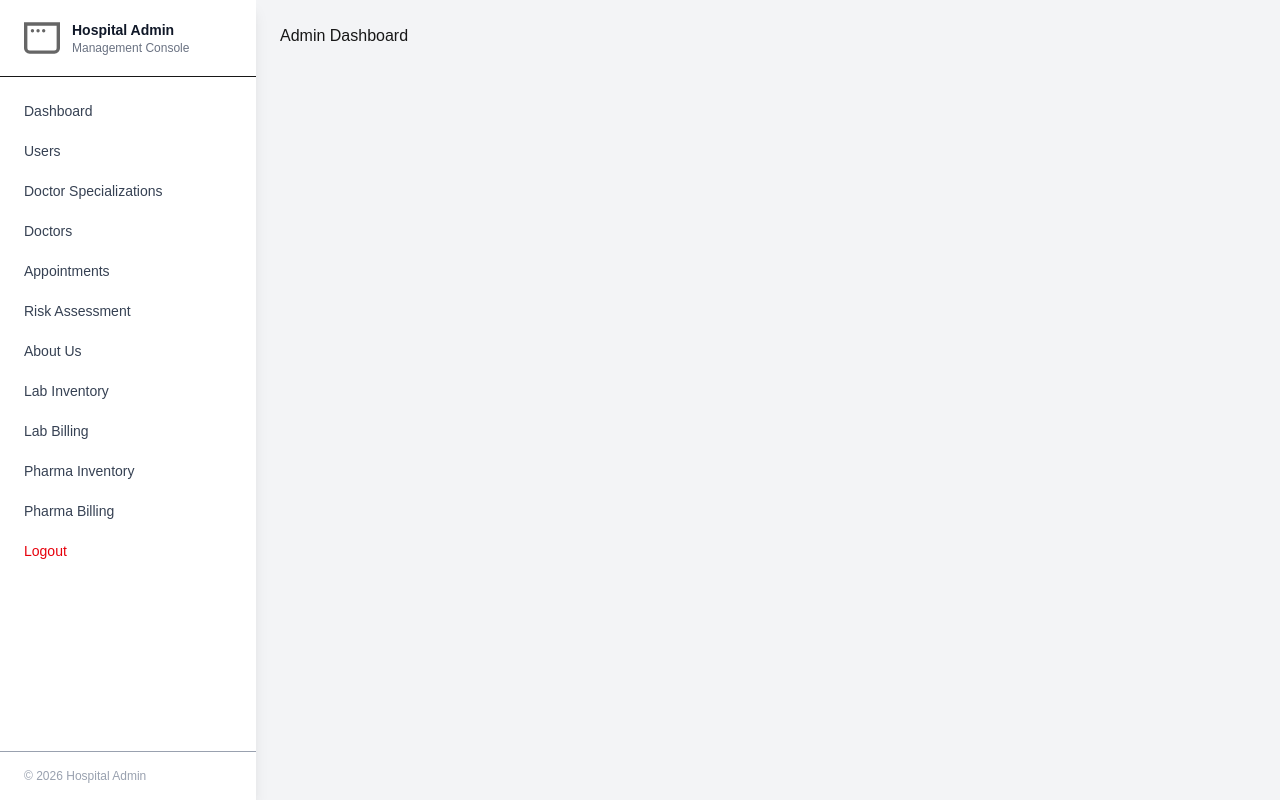
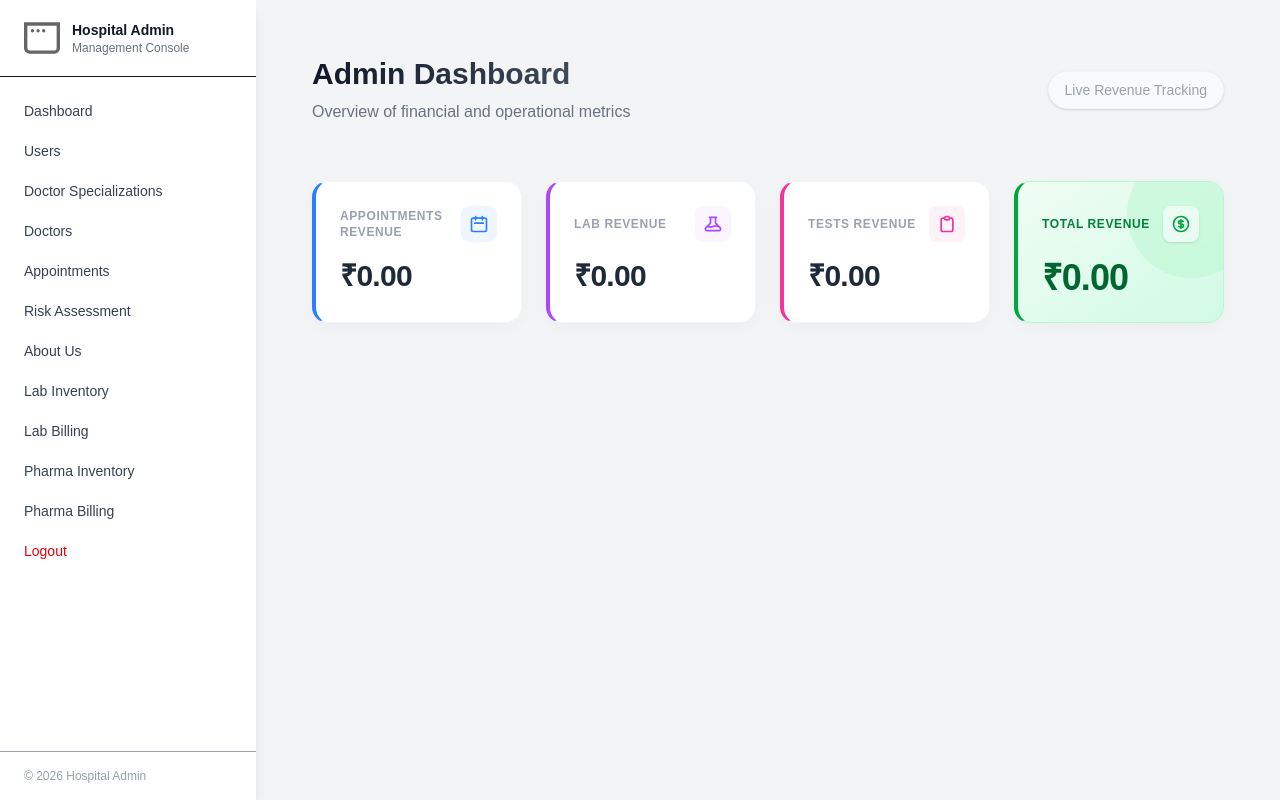
Before and after one commit to ravviraju/nextapp, a Next.js app: page /admin/dashboard in a window 1280 px wide. Built offline with nearby package versions, Linux system fonts and the light colour scheme; no server answers; the database is empty.

Commit message:
revenues dashboard admin side

```diff
--- a/app/admin/dashboard/page.js
+++ b/app/admin/dashboard/page.js
@@ -1,3 +1,130 @@
+"use client";
+
+import { useEffect, useState } from "react";
+import Head from "next/head";
+
 export default function Dashboard() {
-  return <h1>Admin Dashboard</h1>;
+  const [stats, setStats] = useState(null);
+  const [loading, setLoading] = useState(true);
+  const [error, setError] = useState(null);
+
+  useEffect(() => {
+    async function fetchStats() {
+      try {
+        const res = await fetch("/api/admin-dashboard-stats");
+        if (!res.ok) throw new Error("Failed to fetch dashboard stats");
+        const data = await res.json();
+        setStats(data);
+      } catch (err) {
+        setError(err.message);
+      } finally {
+        setLoading(false);
+      }
+    }
+    fetchStats();
+  }, []);
+
+  if (loading) {
+    return (
+      <div className="flex h-[80vh] items-center justify-center">
+        <div className="text-xl font-medium text-gray-500 animate-pulse">Loading dashboard...</div>
+      </div>
+    );
+  }
+
+  if (error) {
+    return (
+      <div className="flex h-[80vh] items-center justify-center">
+        <div className="text-xl font-medium text-red-500 bg-red-50 p-6 rounded-lg shadow-sm border border-red-100">
+          Error: {error}
+        </div>
+      </div>
+    );
+  }
+
+  return (
+    <>
+      <Head>
+        <title>Admin Dashboard | Revenue Analytics</title>
+        <meta name="description" content="Overview of appointments, labs, tests and total revenue" />
+      </Head>
+
+      <div className="p-8 max-w-7xl mx-auto space-y-8 animate-in fade-in duration-500 slide-in-from-bottom-4">
+        <header className="flex flex-col md:flex-row md:items-center md:justify-between pb-6 border-b border-gray-100">
+          <div>
+            <h1 className="text-3xl font-bold bg-clip-text text-transparent bg-gradient-to-r from-gray-900 to-gray-600">
+              Admin Dashboard
+            </h1>
+            <p className="text-gray-500 mt-2">Overview of financial and operational metrics</p>
+          </div>
+          <div className="mt-4 md:mt-0 text-sm text-gray-400 bg-gray-50 px-4 py-2 rounded-full border border-gray-100 shadow-sm">
+            Live Revenue Tracking
+          </div>
+        </header>
+
+        <div className="grid grid-cols-1 md:grid-cols-2 lg:grid-cols-4 gap-6">
+          {/* Appointments Revenue */}
+          <div className="bg-white p-6 rounded-2xl shadow-[0_4px_20px_-4px_rgba(0,0,0,0.05)] border border-gray-100 border-l-4 border-l-blue-500 transform transition-all duration-300 hover:-translate-y-1 hover:shadow-[0_8px_30px_-4px_rgba(0,0,0,0.1)] group">
+            <div className="flex items-center justify-between">
+              <h2 className="text-xs font-bold text-gray-400 uppercase tracking-wider group-hover:text-blue-500 transition-colors">Appointments Revenue</h2>
+              <div className="p-2 bg-blue-50 rounded-lg text-blue-500">
+                <svg xmlns="http://www.w3.org/-2000/svg" className="h-5 w-5" fill="none" viewBox="0 0 24 24" stroke="currentColor">
+                  <path strokeLinecap="round" strokeLinejoin="round" strokeWidth={2} d="M8 7V3m8 4V3m-9 8h10M5 21h14a2 2 0 002-2V7a2 2 0 00-2-2H5a2 2 0 00-2 2v12a2 2 0 002 2z" />
+                </svg>
+              </div>
+            </div>
+            <p className="mt-4 text-3xl font-extrabold text-gray-800 tracking-tight">
+              ₹{stats?.appointmentsRevenue?.toLocaleString(undefined, { minimumFractionDigits: 2, maximumFractionDigits: 2 }) || '0.00'}
+            </p>
+          </div>
+
+          {/* Lab Revenue */}
+          <div className="bg-white p-6 rounded-2xl shadow-[0_4px_20px_-4px_rgba(0,0,0,0.05)] border border-gray-100 border-l-4 border-l-purple-500 transform transition-all duration-300 hover:-translate-y-1 hover:shadow-[0_8px_30px_-4px_rgba(0,0,0,0.1)] group">
+            <div className="flex items-center justify-between">
+              <h2 className="text-xs font-bold text-gray-400 uppercase tracking-wider group-hover:text-purple-500 transition-colors">Lab Revenue</h2>
+              <div className="p-2 bg-purple-50 rounded-lg text-purple-500">
+                <svg xmlns="http://www.w3.org/-2000/svg" className="h-5 w-5" fill="none" viewBox="0 0 24 24" stroke="currentColor">
+                  <path strokeLinecap="round" strokeLinejoin="round" strokeWidth={2} d="M19.428 15.428a2 2 0 00-1.022-.547l-2.387-.477a6 6 0 00-3.86.517l-.318.158a6 6 0 01-3.86.517L6.05 15.21a2 2 0 00-1.806.547M8 4h8l-1 1v5.172a2 2 0 00.586 1.414l5 5c1.26 1.26.367 3.414-1.415 3.414H4.828c-1.782 0-2.674-2.154-1.414-3.414l5-5A2 2 0 009 10.172V5L8 4z" />
+                </svg>
+              </div>
+            </div>
+            <p className="mt-4 text-3xl font-extrabold text-gray-800 tracking-tight">
+              ₹{stats?.labRevenue?.toLocaleString(undefined, { minimumFractionDigits: 2, maximumFractionDigits: 2 }) || '0.00'}
+            </p>
+          </div>
+
+          {/* Tests Revenue */}
+          <div className="bg-white p-6 rounded-2xl shadow-[0_4px_20px_-4px_rgba(0,0,0,0.05)] border border-gray-100 border-l-4 border-l-pink-500 transform transition-all duration-300 hover:-translate-y-1 hover:shadow-[0_8px_30px_-4px_rgba(0,0,0,0.1)] group">
+            <div className="flex items-center justify-between">
+              <h2 className="text-xs font-bold text-gray-400 uppercase tracking-wider group-hover:text-pink-500 transition-colors">Tests Revenue</h2>
+              <div className="p-2 bg-pink-50 rounded-lg text-pink-500">
+                <svg xmlns="http://www.w3.org/-2000/svg" className="h-5 w-5" fill="none" viewBox="0 0 24 24" stroke="currentColor">
+                  <path strokeLinecap="round" strokeLinejoin="round" strokeWidth={2} d="M9 5H7a2 2 0 00-2 2v12a2 2 0 002 2h10a2 2 0 002-2V7a2 2 0 00-2-2h-2M9 5a2 2 0 002 2h2a2 2 0 002-2M9 5a2 2 0 012-2h2a2 2 0 012 2" />
+                </svg>
+              </div>
+            </div>
+            <p className="mt-4 text-3xl font-extrabold text-gray-800 tracking-tight">
+              ₹{stats?.testsRevenue?.toLocaleString(undefined, { minimumFractionDigits: 2, maximumFractionDigits: 2 }) || '0.00'}
+            </p>
+          </div>
+
+          {/* Total Revenue */}
+          <div className="bg-gradient-to-br from-green-50 to-emerald-100 p-6 rounded-2xl shadow-[0_4px_20px_-4px_rgba(0,0,0,0.05)] border border-green-200 border-l-4 border-l-green-600 transform transition-all duration-300 hover:-translate-y-1 hover:shadow-[0_8px_30px_-4px_rgba(0,0,0,0.15)] group relative overflow-hidden">
+            <div className="absolute top-0 right-0 -mr-8 -mt-8 w-32 h-32 rounded-full bg-green-200 opacity-50 transition-transform group-hover:scale-110 duration-500"></div>
+            <div className="flex items-center justify-between relative z-10">
+              <h2 className="text-xs font-bold text-green-700 uppercase tracking-wider">Total Revenue</h2>
+              <div className="p-2 bg-white/60 rounded-lg text-green-600 shadow-sm">
+                <svg xmlns="http://www.w3.org/-2000/svg" className="h-5 w-5" fill="none" viewBox="0 0 24 24" stroke="currentColor">
+                  <path strokeLinecap="round" strokeLinejoin="round" strokeWidth={2} d="M12 8c-1.657 0-3 .895-3 2s1.343 2 3 2 3 .895 3 2-1.343 2-3 2m0-8c1.11 0 2.08.402 2.599 1M12 8V7m0 1v8m0 0v1m0-1c-1.11 0-2.08-.402-2.599-1M21 12a9 9 0 11-18 0 9 9 0 0118 0z" />
+                </svg>
+              </div>
+            </div>
+            <p className="mt-4 text-4xl font-black text-green-800 tracking-tight relative z-10">
+              ₹{stats?.totalRevenue?.toLocaleString(undefined, { minimumFractionDigits: 2, maximumFractionDigits: 2 }) || '0.00'}
+            </p>
+          </div>
+        </div>
+      </div>
+    </>
+  );
 }
--- /dev/null
+++ b/app/api/admin-dashboard-stats/route.js
@@ -0,0 +1,43 @@
+import { NextResponse } from "next/server";
+import clientPromise from "@/lib/mongodb";
+
+export async function GET() {
+  try {
+    const client = await clientPromise;
+    const db = client.db();
+
+    const appointmentsAgg = await db.collection("appointments").aggregate([
+      { $group: { _id: null, total: { $sum: { $toDouble: "$fee" } } } }
+    ]).toArray();
+
+    const labBillsAgg = await db.collection("labBills").aggregate([
+      { $group: { _id: null, total: { $sum: { $toDouble: "$total" } } } }
+    ]).toArray();
+
+    const pharmaBillsAgg = await db.collection("pharmaBills").aggregate([
+      { $group: { _id: null, total: { $sum: { $toDouble: "$total" } } } }
+    ]).toArray();
+
+    const apptsRevenue = appointmentsAgg.length > 0 ? appointmentsAgg[0].total : 0;
+    const labRevenue = labBillsAgg.length > 0 ? labBillsAgg[0].total : 0;
+    const pharmaRevenue = pharmaBillsAgg.length > 0 ? pharmaBillsAgg[0].total : 0;
+    // To accommodate "tests revenue", we map lab bills since labs conduct tests.
+    // We provide pharma revenue as well if the user has a pharmacy.
+    const testsRevenue = labRevenue;
+
+    // As per user request: "appts. revenue and lab revenue and tests revenue... total revenue"
+    // Since lab and tests are usually the same, we'll keep the sum logical, so total doesn't double-count lab and test.
+    const totalRevenue = apptsRevenue + labRevenue + pharmaRevenue;
+
+    return NextResponse.json({
+      appointmentsRevenue: apptsRevenue,
+      labRevenue: labRevenue,
+      testsRevenue: testsRevenue,
+      pharmaRevenue: pharmaRevenue,
+      totalRevenue: totalRevenue,
+    });
+  } catch (error) {
+    console.error("Dashboard Stats Error:", error);
+    return NextResponse.json({ error: "Failed to fetch stats" }, { status: 500 });
+  }
+}
```
